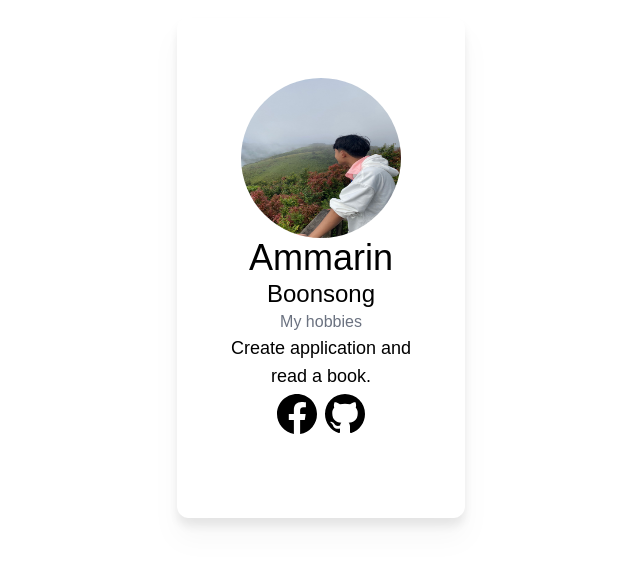
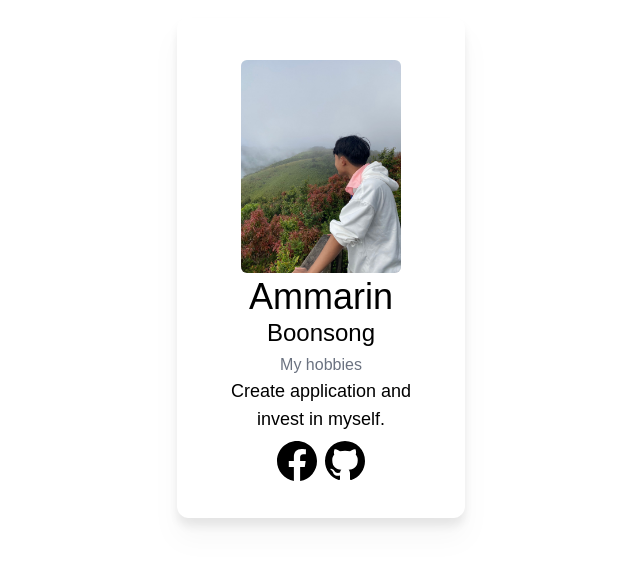
Before and after one commit to bnsx/bnsx, a Next.js app: page / in a window 1280 px wide. Shown: the part 132-698 px from the top of the page, without its empty margins (319-959 px from the left). Built offline with nearby package versions, Linux system fonts and the light colour scheme; a web font is replaced by a local one.

Commit message:
update about layout

```diff
--- a/pages/index.tsx
+++ b/pages/index.tsx
@@ -9,11 +9,11 @@ export default function Home(): JSX.Element {
       <Head>
         <title>My Profile</title>
       </Head>
-      <div className="w-full h-screen flex justify-center items-center">
-        <div className="bg-white drop-shadow-xl rounded-xl w-72 h-[500px] overflow-hidden p-10">
-          <div className="mt-5">
+      <div className="w-full h-screen flex justify-center items-center px-5">
+        <div className="bg-white drop-shadow-xl rounded-xl xl:w-72 h-[500px] overflow-hidden p-8 space-y-1">
+          <div className="pt-2.5">
             <Image
-              className="transform hover:scale-150 duration-300 w-40 h-40 rounded-full mx-auto cursor-pointer"
+              className="transform hover:scale-150 object-contain duration-300 w-40 rounded-md mx-auto cursor-pointer"
               src={"/profile.jpg"}
               width={2000}
               height={2000}
@@ -26,7 +26,7 @@ export default function Home(): JSX.Element {
           </div>
           <div className="text-center">
             <p className="text-gray-500">My hobbies</p>
-            <p className="text-lg">Create application and read a book.</p>
+            <p className="text-lg">Create application and invest in myself.</p>
           </div>
           <div className="flex justify-center">
             <FaceBook_Link url="https://facebook.com/blackbird.no" />
```
